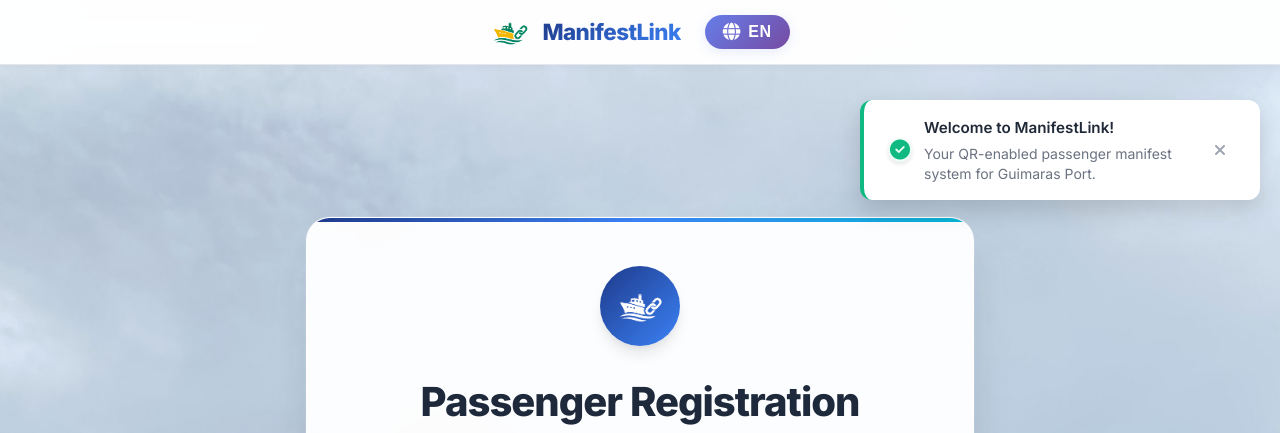
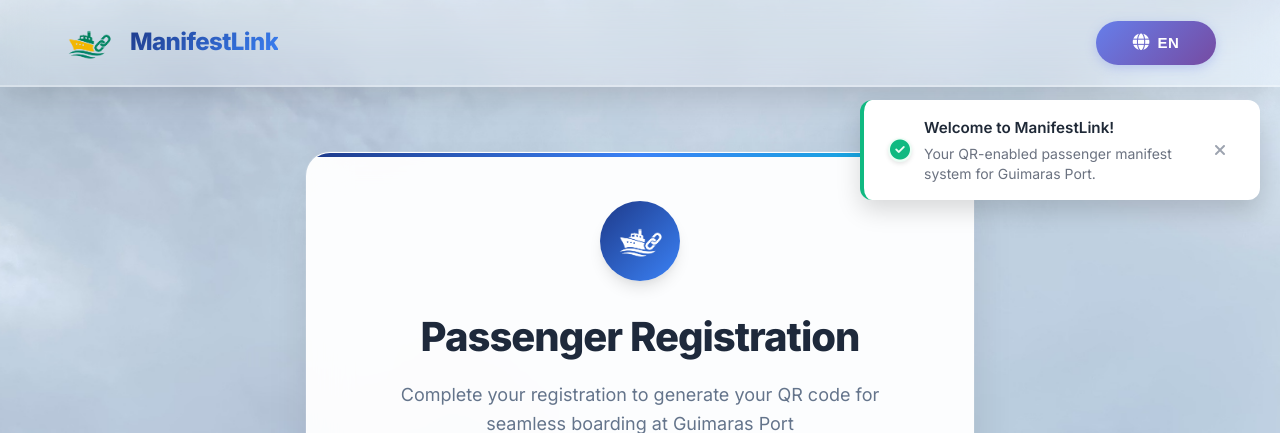
Before and after one commit to tochides/manifestlink_real, a PHP site: page /register.php in a window 1280 px wide. Shown: the top 433 px of the page. Run offline with PHP 8.4, Linux system fonts and the light colour scheme.

Commit message:
Update register.php

```diff
--- a/register.php
+++ b/register.php
@@ -142,96 +142,94 @@ if (isset($_GET['email']) && !empty($_GET['email'])) {
 
     <!-- User-Friendly Navigation Styles (Same as index.html) -->
     <style>
-        /* NAVIGATION: Only logo and language switcher, inline and centered on mobile */
-        .navbar {
-            background: rgba(255,255,255,0.85);
-            border-bottom: 1px solid #e5e7eb;
-            box-shadow: 0 2px 8px rgba(0,0,0,0.04);
-            position: sticky;
-            top: 0;
-            z-index: 100;
+        /* Add right margin to nav logo for desktop spacing */
+        @media (min-width: 900px) {
+            .nav-logo {
+                margin-right: 2.5rem;
+            }
         }
-        .nav-container {
-            display: flex;
+        /* Force Register Now button text in nav to be white */
+        .btn-register,
+        .btn-register span,
+        .btn-register i {
+            color: #fff !important;
+        }
+        /* Uniform navbar button sizing */
+        .nav-btn {
+            min-width: 120px;
+            height: 44px;
+            font-size: 1.05rem;
+            padding: 0.7rem 1.5rem;
+            box-sizing: border-box;
+            display: inline-flex;
             align-items: center;
             justify-content: center;
-            max-width: 100vw;
-            padding: 0.5rem 1rem;
-            height: 64px;
+            border-radius: 25px;
+            font-weight: 600;
         }
-        .nav-logo {
-            display: flex;
+        .nav-link, .btn-register, .lang-btn {
+            min-width: 120px;
+            height: 44px;
+            font-size: 1.05rem;
+            padding: 0.7rem 1.5rem;
+            box-sizing: border-box;
+            display: inline-flex;
             align-items: center;
-            gap: 0.75rem;
-            text-decoration: none;
-            color: #1e293b;
-            font-weight: 800;
-            font-size: 1.4rem;
+            justify-content: center;
+            border-radius: 25px;
+            font-weight: 600;
         }
-        .logo-img {
-            width: 40px;
-            height: 40px;
-        }
+        /* Restore nav-right and language-switcher layout for language button */
         .nav-right {
             display: flex;
             align-items: center;
-            gap: 12px;
-            margin-left: 1.5rem;
+            gap: 18px;
+            margin-left: auto;
         }
         .language-switcher {
             display: flex;
             align-items: center;
         }
+        /* Restore language button styles */
         .lang-btn {
             background: linear-gradient(135deg, #667eea 0%, #764ba2 100%);
             border: none;
             border-radius: 25px;
             color: white;
-            padding: 8px 18px;
+            padding: clamp(8px, 1vw, 12px) clamp(14px, 1.5vw, 20px);
             cursor: pointer;
-            font-size: 1rem;
-            font-weight: 600;
+            font-size: clamp(13px, 1.2vw, 15px);
+            font-weight: 500;
             display: flex;
             align-items: center;
             gap: 8px;
-            box-shadow: 0 3px 12px rgba(102, 126, 234, 0.15);
+            transition: all 0.3s cubic-bezier(0.4, 0, 0.2, 1);
+            box-shadow: 0 3px 12px rgba(102, 126, 234, 0.3);
             white-space: nowrap;
-            transition: background 0.2s, box-shadow 0.2s, transform 0.2s;
         }
         .lang-btn:hover, .lang-btn:focus {
             transform: translateY(-2px);
-            box-shadow: 0 5px 20px rgba(102, 126, 234, 0.18);
+            box-shadow: 0 5px 20px rgba(102, 126, 234, 0.4);
             background: linear-gradient(135deg, #5a67d8 0%, #6b46c1 100%);
         }
         .lang-btn i {
-            font-size: 1.1rem;
+            font-size: clamp(15px, 1.3vw, 17px);
         }
         .lang-btn span {
             font-weight: 600;
             letter-spacing: 0.5px;
         }
-        @media (max-width: 600px) {
-            .nav-container {
-                flex-direction: row;
-                justify-content: center;
-                height: 56px;
-                padding: 0.25rem 0.5rem;
-            }
-            .nav-logo {
-                font-size: 1.1rem;
-            }
-            .logo-img {
-                width: 32px;
-                height: 32px;
-            }
-            .nav-right {
-                margin-left: 0.75rem;
-                gap: 8px;
-            }
-            .lang-btn {
-                font-size: 0.95rem;
-                padding: 6px 12px;
-            }
+        /* Desktop nav alignment fix */
+        .nav-center {
+            flex: 1;
+            display: flex;
+            justify-content: center;
+        }
+        .nav-menu {
+            display: flex;
+            align-items: center;
+            justify-content: center;
+            gap: 1.5rem;
         }
     </style>
 
```
